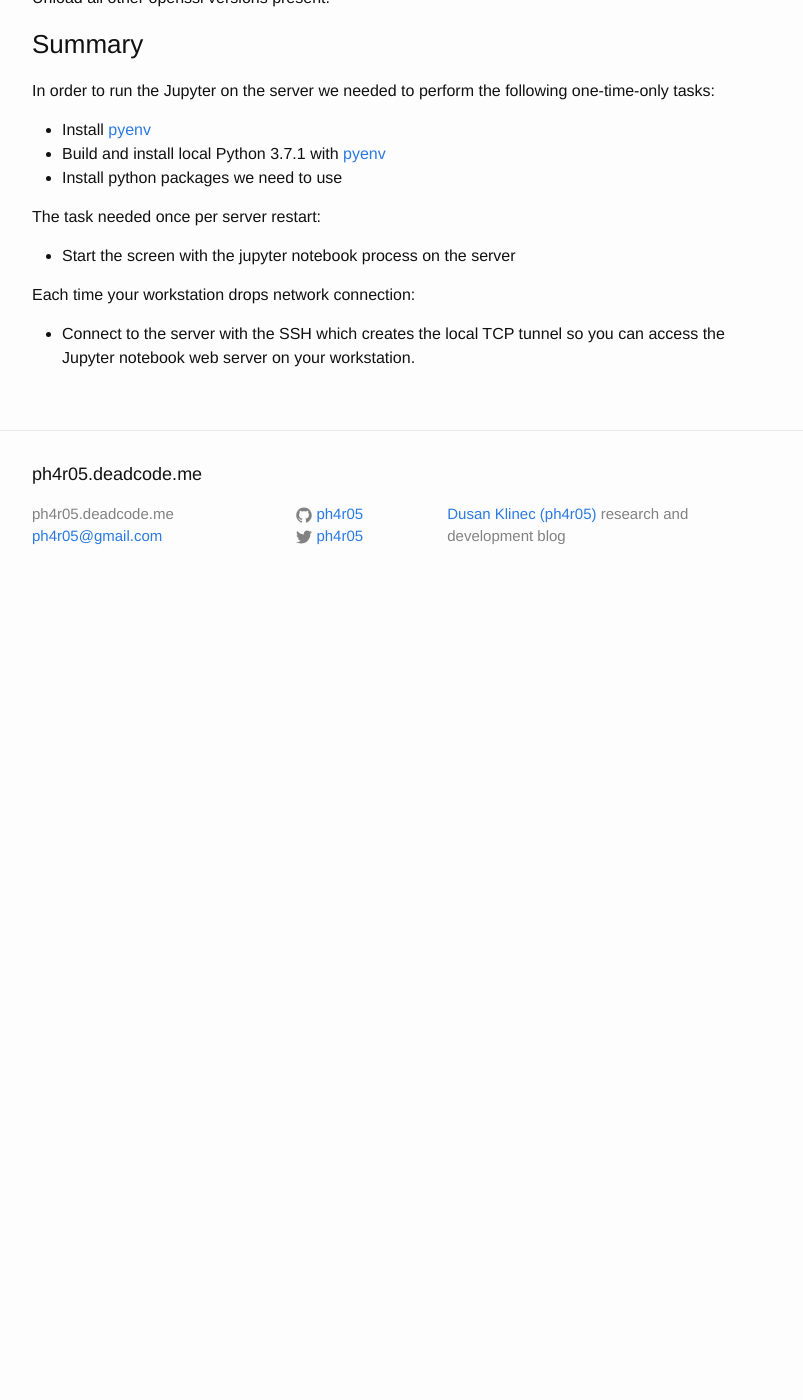
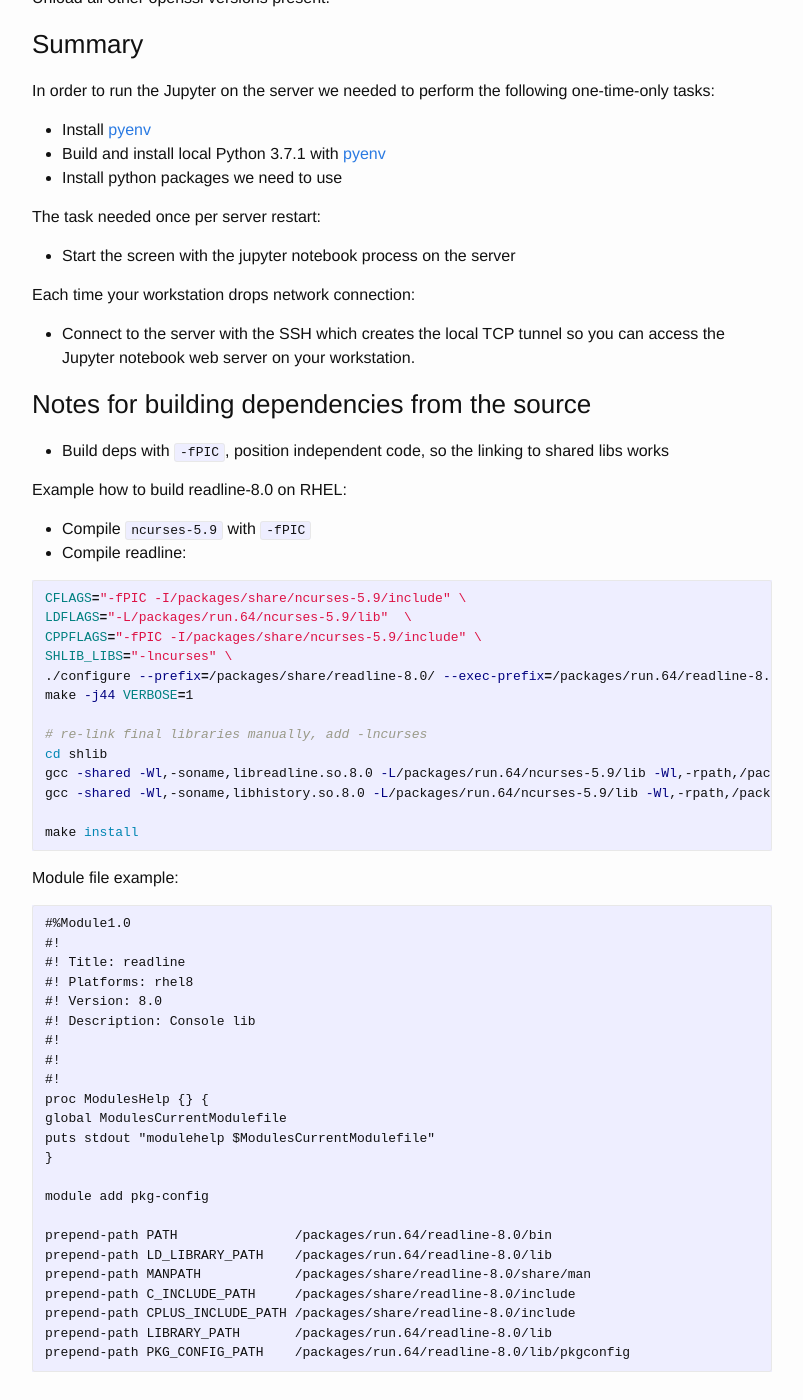
Before and after one commit to ph4r05/devblog, a Jekyll site: the page built from _posts/2019-10-08-remote-jupyter-notebook.markdown, in a window 1280 px wide and 1400 px high, scrolled down 5024 px. Shown: the whole window, without its empty margins (238-1041 px from the left). Built offline with Jekyll 4.4.1, drawn with Linux system fonts in a browser that asks for light colours; before the commit the page ends 5632 px from its top, so only the background shows below that.

Commit message:
example for module building

````diff
--- a/_posts/2019-10-08-remote-jupyter-notebook.markdown
+++ b/_posts/2019-10-08-remote-jupyter-notebook.markdown
@@ -218,4 +218,59 @@ Each time your workstation drops network connection:
 - Connect to the server with the SSH which creates the local TCP tunnel so you can access the Jupyter notebook web server on your workstation.
 
 
+### Notes for building dependencies from the source
+
+- Build deps with `-fPIC`, position independent code, so the linking to shared libs works
+
+
+Example how to build readline-8.0 on RHEL:
+
+- Compile `ncurses-5.9` with `-fPIC`
+- Compile readline:
+
+```bash
+CFLAGS="-fPIC -I/packages/share/ncurses-5.9/include" \
+LDFLAGS="-L/packages/run.64/ncurses-5.9/lib"  \
+CPPFLAGS="-fPIC -I/packages/share/ncurses-5.9/include" \
+SHLIB_LIBS="-lncurses" \
+./configure --prefix=/packages/share/readline-8.0/ --exec-prefix=/packages/run.64/readline-8.0/ --with-curses
+make -j44 VERBOSE=1
+
+# re-link final libraries manually, add -lncurses
+cd shlib
+gcc -shared -Wl,-soname,libreadline.so.8.0 -L/packages/run.64/ncurses-5.9/lib -Wl,-rpath,/packages/run.64/readline-8.0/lib -Wl,-soname,`basename libreadline.so.8.0 .0` -o libreadline.so.8.0 readline.so vi_mode.so funmap.so keymaps.so parens.so search.so rltty.so complete.so bind.so isearch.so display.so signals.so util.so kill.so undo.so macro.so input.so callback.so terminal.so text.so nls.so misc.so history.so histexpand.so histfile.so histsearch.so shell.so mbutil.so tilde.so colors.so parse-colors.so xmalloc.so xfree.so compat.so -lncurses
+gcc -shared -Wl,-soname,libhistory.so.8.0 -L/packages/run.64/ncurses-5.9/lib -Wl,-rpath,/packages/run.64/readline-8.0/lib -Wl,-soname,`basename libhistory.so.8.0 .0` -o libhistory.so.8.0 history.so histexpand.so histfile.so histsearch.so shell.so mbutil.so xmalloc.so xfree.so -lncurses
+
+make install
+```
+
+Module file example:
+
+```
+#%Module1.0
+#!
+#! Title: readline
+#! Platforms: rhel8
+#! Version: 8.0
+#! Description: Console lib
+#!
+#!
+#!
+proc ModulesHelp {} {
+global ModulesCurrentModulefile
+puts stdout "modulehelp $ModulesCurrentModulefile"
+}
+
+module add pkg-config
+
+prepend-path PATH               /packages/run.64/readline-8.0/bin
+prepend-path LD_LIBRARY_PATH    /packages/run.64/readline-8.0/lib
+prepend-path MANPATH            /packages/share/readline-8.0/share/man
+prepend-path C_INCLUDE_PATH     /packages/share/readline-8.0/include
+prepend-path CPLUS_INCLUDE_PATH /packages/share/readline-8.0/include
+prepend-path LIBRARY_PATH       /packages/run.64/readline-8.0/lib
+prepend-path PKG_CONFIG_PATH    /packages/run.64/readline-8.0/lib/pkgconfig
+```
+
+
 [pyenv]: https://github.com/pyenv/pyenv
````
